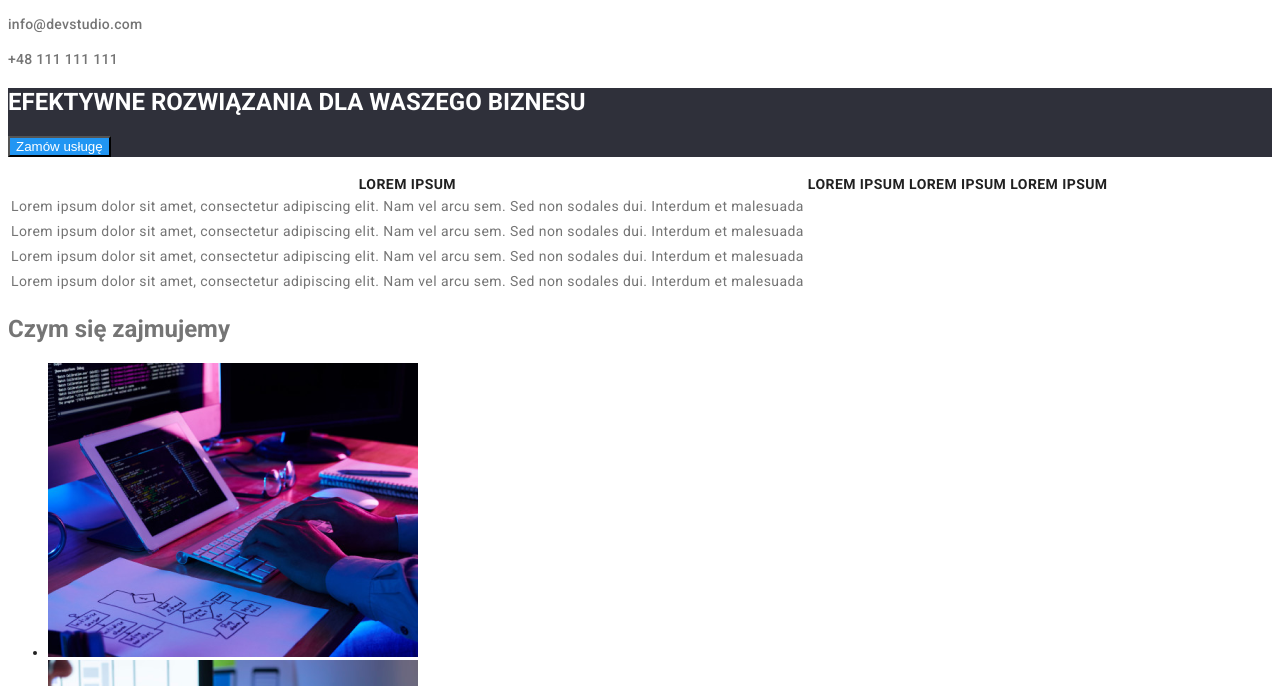
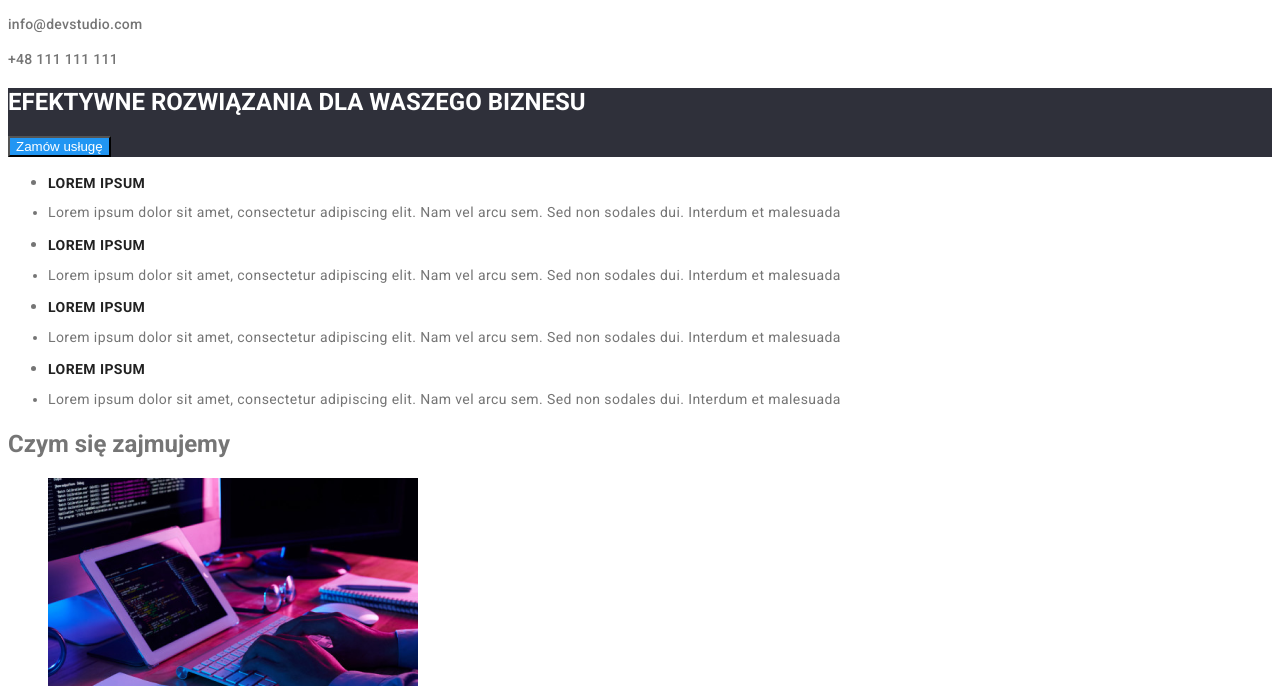
Before and after one commit to MatewK/goit-markup-hw-02, a plain HTML site: page index.html in a window 1280 px wide. Shown: the part 114-800 px from the top of the page. Drawn offline with Linux system fonts and the light colour scheme.

Commit message:
list updated; links to index and portfolio

```diff
--- a/index.html
+++ b/index.html
@@ -13,12 +13,12 @@
     </head>
     <body>
         <header class="header">
-            <a class="navigation-logo" href="index.html"><span class="logo-part">Web</span>Studio</a>
+            <a class="navigation-logo" href="/index.html"><span class="logo-part">Web</span>Studio</a>
 
             <nav>
                 <ul>
                     <li><a class="navigation-list-link" href="Agencja">Agencja</a></li>
-                    <li><a class="navigation-list-link" href="Portfolio.html">Portfolio</a></li>
+                    <li><a class="navigation-list-link" href="/Portfolio.html">Portfolio</a></li>
                     <li><a class="navigation-list-link" href="Kontakt">Kontakt</a></li>
                 </ul>
             </nav>
@@ -38,34 +38,20 @@
         </section>
 
             <section>
-                <table>
-                    <thead class="text-content-header">
-                        <tr>
-                            <th>Lorem ipsum</th>
-                            <th>Lorem ipsum</th>
-                            <th>Lorem ipsum</th>
-                            <th>Lorem ipsum</th>
-                        </tr>
-                    </thead>
-                    <tbody class="text-content">
-                        <tr>
-                            <td>Lorem ipsum dolor sit amet, consectetur adipiscing elit.
-                            Nam vel arcu sem. Sed non sodales dui. Interdum et malesuada</td>
-                        </tr>
-                        <tr>
-                            <td>Lorem ipsum dolor sit amet, consectetur adipiscing elit.
-                            Nam vel arcu sem. Sed non sodales dui. Interdum et malesuada</td>
-                        </tr>
-                        <tr>
-                            <td>Lorem ipsum dolor sit amet, consectetur adipiscing elit.
-                            Nam vel arcu sem. Sed non sodales dui. Interdum et malesuada</td>
-                        </tr>
-                        <tr>
-                            <td>Lorem ipsum dolor sit amet, consectetur adipiscing elit.
-                            Nam vel arcu sem. Sed non sodales dui. Interdum et malesuada</td>
-                        </tr>
-                    </tbody>
-                </table>
+                    <ul>
+                        <li><h2 class="text-content-header">Lorem ipsum</h2></li>
+                        <li class="text-content">Lorem ipsum dolor sit amet, consectetur adipiscing elit.
+                            Nam vel arcu sem. Sed non sodales dui. Interdum et malesuada</li>
+                        <li><h2 class="text-content-header">Lorem ipsum</h2></li>
+                        <li class="text-content">Lorem ipsum dolor sit amet, consectetur adipiscing elit.
+                            Nam vel arcu sem. Sed non sodales dui. Interdum et malesuada</li>
+                        <li><h2 class="text-content-header">Lorem ipsum</h2></li>
+                        <li class="text-content">Lorem ipsum dolor sit amet, consectetur adipiscing elit.
+                             Nam vel arcu sem. Sed non sodales dui. Interdum et malesuada</li>
+                        <li><h2 class="text-content-header">Lorem ipsum</h2></li>
+                        <li class="text-content">Lorem ipsum dolor sit amet, consectetur adipiscing elit.
+                            Nam vel arcu sem. Sed non sodales dui. Interdum et malesuada</li>
+                    </ul>
             </section>
             <section>
                 <h2>Czym się zajmujemy</h2>
```
Also changed, not shown: Portfolio.html (+2 -2 lines).
